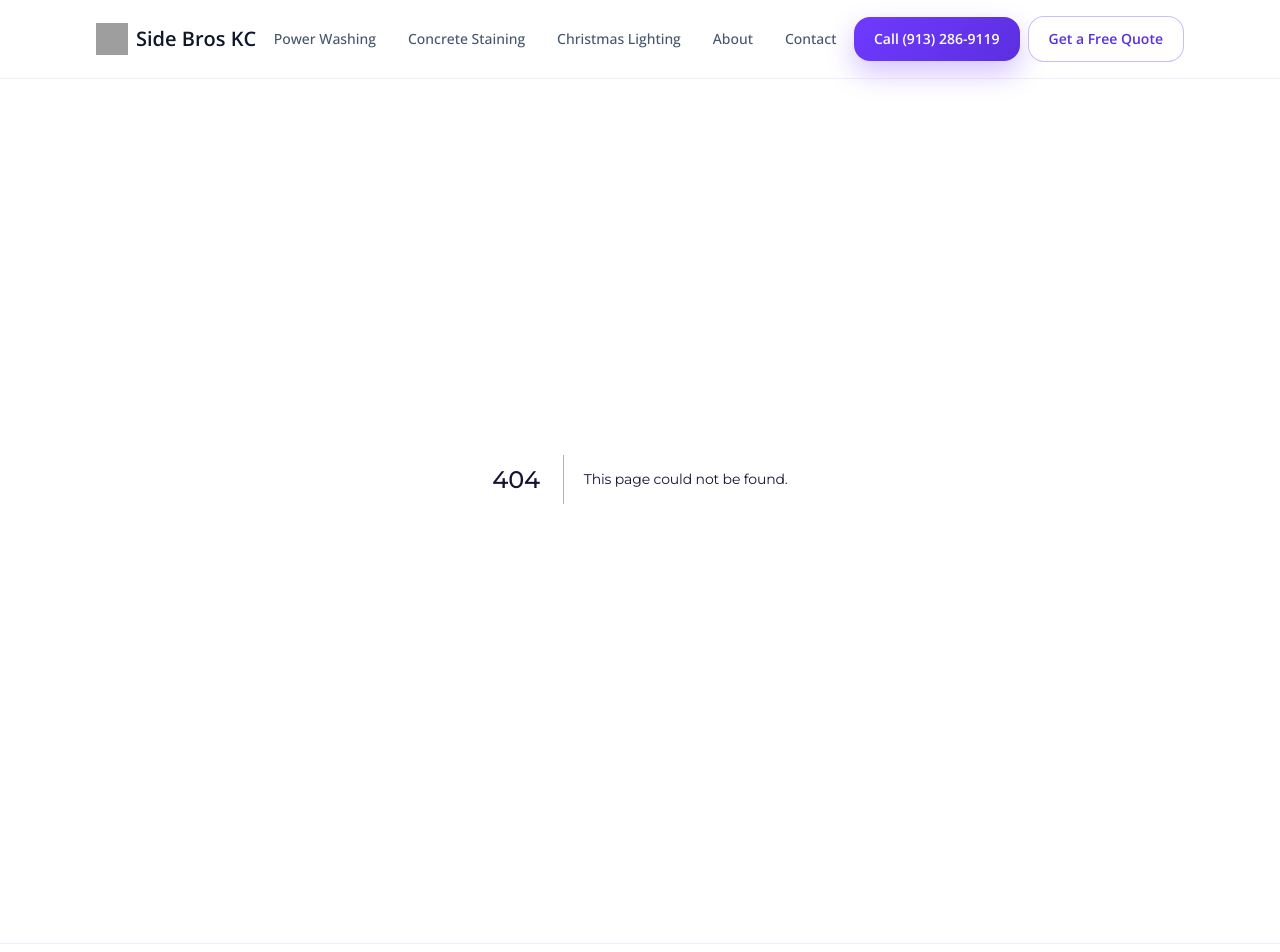
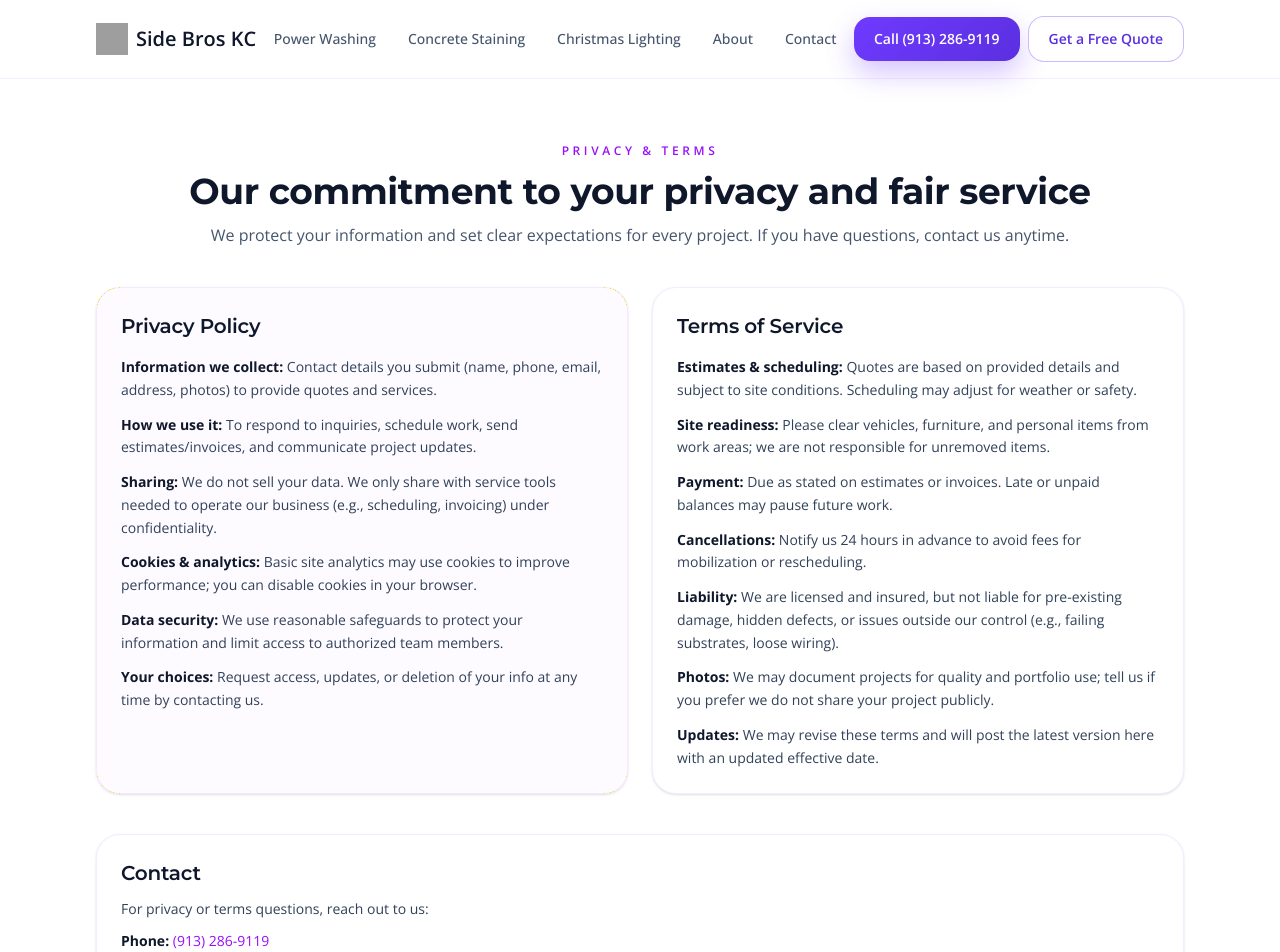
Before and after one commit to krcoffelt/SideBrosKC, a Next.js app: page /privacy in a window 1280 px wide. Before the commit this address had no page. Shown: the top 952 px of the page. Built offline with nearby package versions, Linux system fonts and the light colour scheme; grey boxes are pictures that could not be loaded.

Commit message:
Add privacy & terms page and link in footer

```diff
--- /dev/null
+++ b/src/app/privacy/page.tsx
@@ -0,0 +1,126 @@
+import { Metadata } from "next";
+import { Container } from "@/components/Container";
+import { companyInfo } from "@/data/company";
+
+export const metadata: Metadata = {
+  title: `Privacy Policy & Terms | ${companyInfo.name}`,
+  description:
+    "Understand how Side Bros KC LLC handles your information, website data, and service terms for exterior cleaning projects.",
+};
+
+export default function PrivacyPage() {
+  return (
+    <section className="bg-white py-16 text-slate-800">
+      <Container className="space-y-10">
+        <div className="space-y-3 text-center">
+          <p className="text-xs font-semibold uppercase tracking-[0.3em] text-purple-600">
+            Privacy & Terms
+          </p>
+          <h1 className="text-3xl font-bold text-slate-900 sm:text-4xl">
+            Our commitment to your privacy and fair service
+          </h1>
+          <p className="text-base text-slate-600">
+            We protect your information and set clear expectations for every project. If you have
+            questions, contact us anytime.
+          </p>
+        </div>
+
+        <div className="grid gap-6 lg:grid-cols-2">
+          <article className="rounded-3xl border border-purple-500/10 bg-purple-50/40 p-6 shadow-sm">
+            <h2 className="text-xl font-semibold text-slate-900">Privacy Policy</h2>
+            <ul className="mt-4 space-y-3 text-sm leading-relaxed text-slate-700">
+              <li>
+                <strong className="text-slate-900">Information we collect:</strong> Contact details
+                you submit (name, phone, email, address, photos) to provide quotes and services.
+              </li>
+              <li>
+                <strong className="text-slate-900">How we use it:</strong> To respond to inquiries,
+                schedule work, send estimates/invoices, and communicate project updates.
+              </li>
+              <li>
+                <strong className="text-slate-900">Sharing:</strong> We do not sell your data. We
+                only share with service tools needed to operate our business (e.g., scheduling,
+                invoicing) under confidentiality.
+              </li>
+              <li>
+                <strong className="text-slate-900">Cookies & analytics:</strong> Basic site
+                analytics may use cookies to improve performance; you can disable cookies in your
+                browser.
+              </li>
+              <li>
+                <strong className="text-slate-900">Data security:</strong> We use reasonable
+                safeguards to protect your information and limit access to authorized team members.
+              </li>
+              <li>
+                <strong className="text-slate-900">Your choices:</strong> Request access, updates,
+                or deletion of your info at any time by contacting us.
+              </li>
+            </ul>
+          </article>
+
+          <article className="rounded-3xl border border-purple-500/10 bg-white p-6 shadow-sm">
+            <h2 className="text-xl font-semibold text-slate-900">Terms of Service</h2>
+            <ul className="mt-4 space-y-3 text-sm leading-relaxed text-slate-700">
+              <li>
+                <strong className="text-slate-900">Estimates & scheduling:</strong> Quotes are based
+                on provided details and subject to site conditions. Scheduling may adjust for
+                weather or safety.
+              </li>
+              <li>
+                <strong className="text-slate-900">Site readiness:</strong> Please clear vehicles,
+                furniture, and personal items from work areas; we are not responsible for unremoved
+                items.
+              </li>
+              <li>
+                <strong className="text-slate-900">Payment:</strong> Due as stated on estimates or
+                invoices. Late or unpaid balances may pause future work.
+              </li>
+              <li>
+                <strong className="text-slate-900">Cancellations:</strong> Notify us 24 hours in
+                advance to avoid fees for mobilization or rescheduling.
+              </li>
+              <li>
+                <strong className="text-slate-900">Liability:</strong> We are licensed and insured,
+                but not liable for pre-existing damage, hidden defects, or issues outside our
+                control (e.g., failing substrates, loose wiring).
+              </li>
+              <li>
+                <strong className="text-slate-900">Photos:</strong> We may document projects for
+                quality and portfolio use; tell us if you prefer we do not share your project
+                publicly.
+              </li>
+              <li>
+                <strong className="text-slate-900">Updates:</strong> We may revise these terms and
+                will post the latest version here with an updated effective date.
+              </li>
+            </ul>
+          </article>
+        </div>
+
+        <div className="rounded-3xl border border-purple-500/10 bg-white p-6 shadow-sm">
+          <h2 className="text-xl font-semibold text-slate-900">Contact</h2>
+          <p className="mt-3 text-sm text-slate-700">
+            For privacy or terms questions, reach out to us:
+          </p>
+          <ul className="mt-3 space-y-2 text-sm text-slate-700">
+            <li>
+              <strong className="text-slate-900">Phone:</strong>{" "}
+              <a href={companyInfo.phoneHref} className="text-purple-600 hover:text-purple-700">
+                {companyInfo.phone}
+              </a>
+            </li>
+            <li>
+              <strong className="text-slate-900">Email:</strong>{" "}
+              <a href={`mailto:${companyInfo.email}`} className="text-purple-600 hover:text-purple-700">
+                {companyInfo.email}
+              </a>
+            </li>
+            <li>
+              <strong className="text-slate-900">Address:</strong> {companyInfo.address}
+            </li>
+          </ul>
+        </div>
+      </Container>
+    </section>
+  );
+}
--- a/src/components/Footer.tsx
+++ b/src/components/Footer.tsx
@@ -43,6 +43,9 @@ export function Footer() {
                 {item.label}
               </Link>
             ))}
+            <Link href="/privacy" className="text-slate-600 transition hover:text-purple-600">
+              Privacy & Terms
+            </Link>
           </div>
           <p className="text-xs text-slate-500">
             © {new Date().getFullYear()} {companyInfo.name}. All rights reserved. {companyInfo.licensedInsured}.
```
